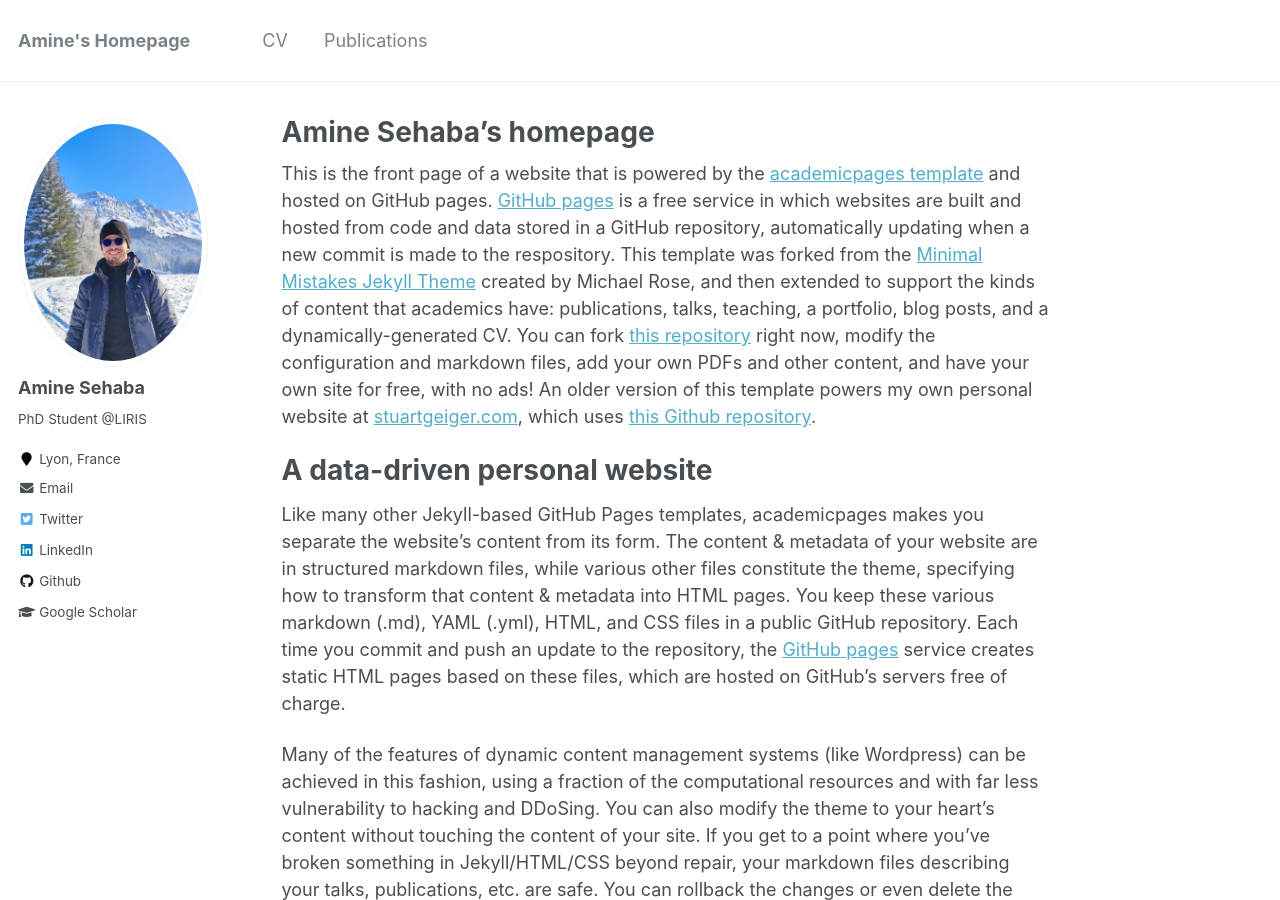
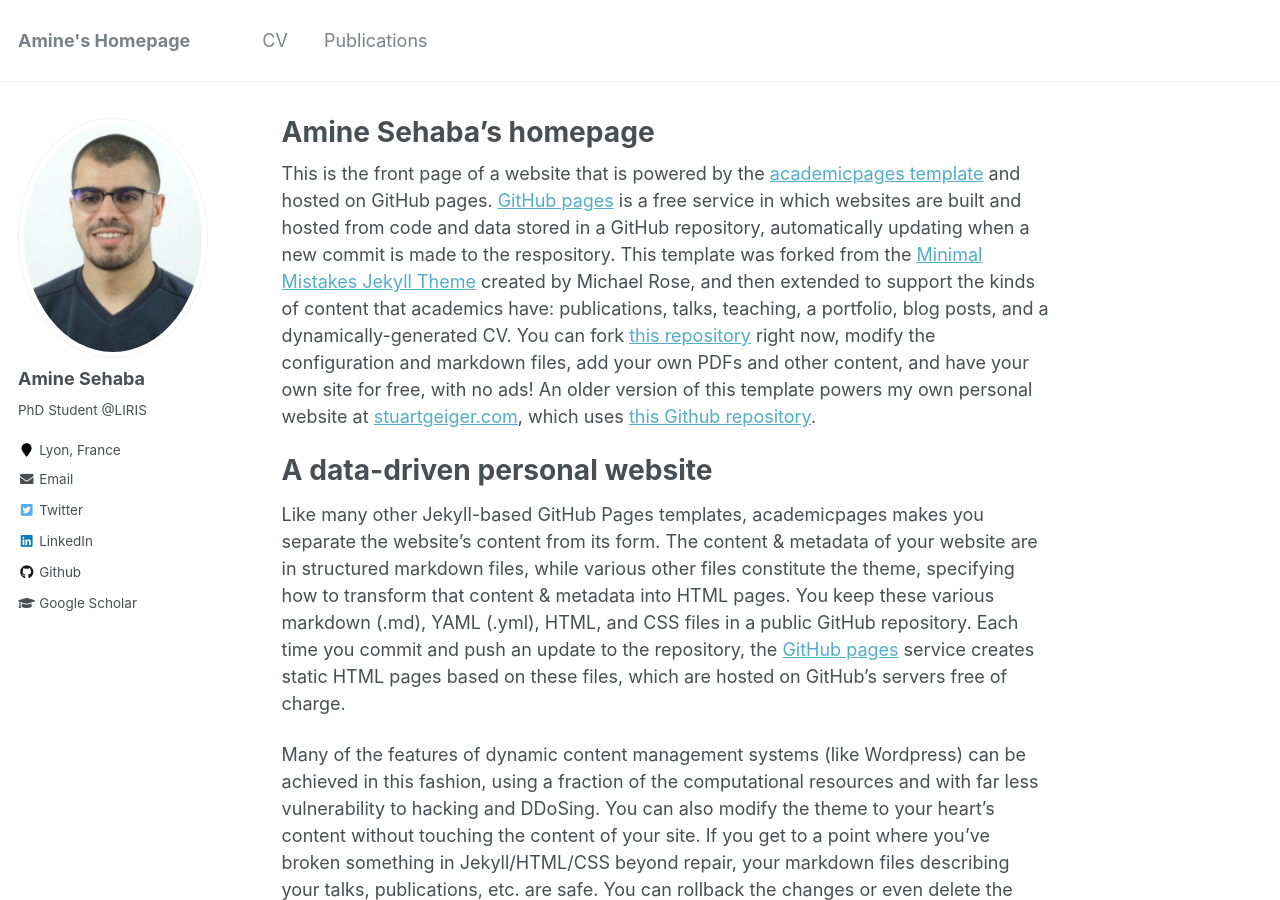
Before and after one commit to Sehaba95/sehaba95.github.io, a Jekyll site: the page built from _pages/about.md, in a window 1280 px wide and 900 px high. Built offline with Jekyll 4.4.1, drawn with Linux system fonts in a browser that asks for light colours.

Commit message:
changed the profile picture

```diff
--- a/_config.yml
+++ b/_config.yml
@@ -81,7 +81,7 @@
 # Site Author
 author:
   name             : "Amine Sehaba"
-  avatar           : "sehaba.jpg"
+  avatar           : "id_pic.jpg"
   bio              : "PhD Student @LIRIS"
   location         : "Lyon, France"
   employer         :
```
Also changed, not shown: images/id_pic.jpg (added).
